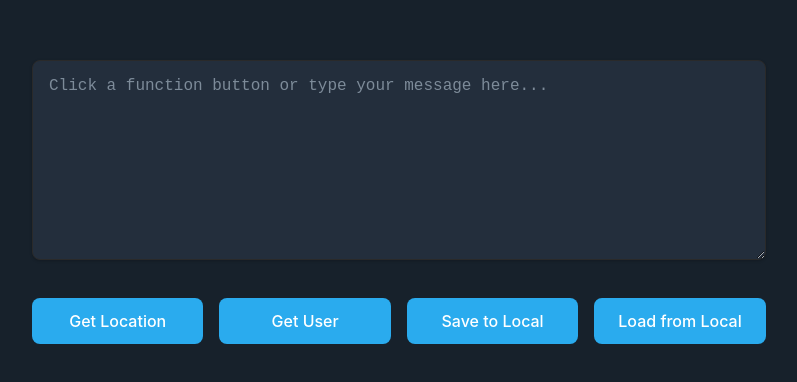
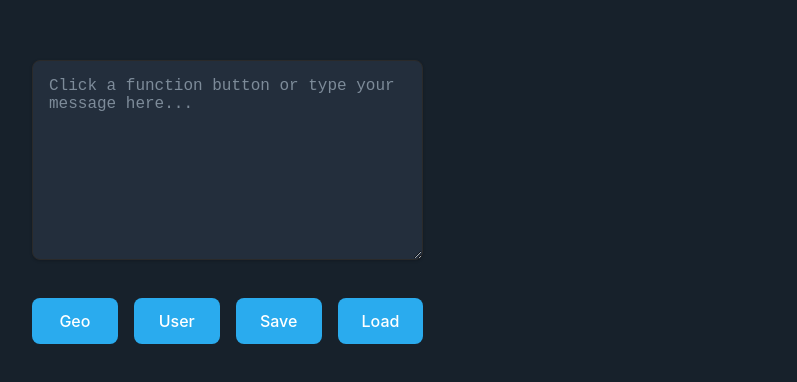
Before and after one commit to shlomosh/tdemo, a React (Vite) app: page / in a window 1280 px wide. Shown: the part 214-596 px from the top of the page, without its empty margins (0-797 px from the left). Built offline with nearby package versions, Linux system fonts and the light colour scheme.

Commit message:
Update button names.

```diff
--- a/src/components/FunctionButtons.tsx
+++ b/src/components/FunctionButtons.tsx
@@ -126,10 +126,10 @@ export function FunctionButtons() {
         />
       </div>
       <div className="button-container">
-        <button onClick={() => handleButtonClick(1)}>Get Location</button>
-        <button onClick={() => handleButtonClick(2)}>Get User</button>
-        <button onClick={() => handleButtonClick(3)}>Save to Local</button>
-        <button onClick={() => handleButtonClick(4)}>Load from Local</button>
+        <button onClick={() => handleButtonClick(1)}>Geo</button>
+        <button onClick={() => handleButtonClick(2)}>User</button>
+        <button onClick={() => handleButtonClick(3)}>Save</button>
+        <button onClick={() => handleButtonClick(4)}>Load</button>
       </div>
     </div>
   )
```
